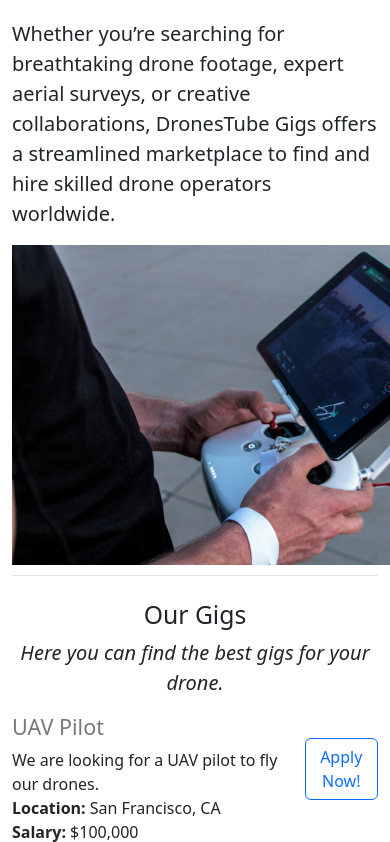
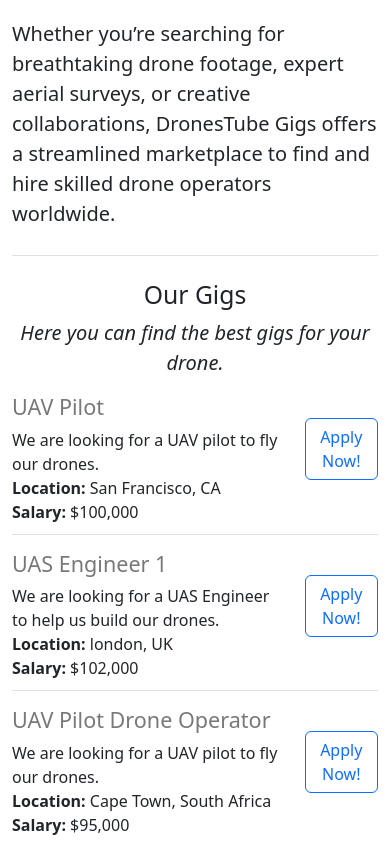
Before and after one commit to RaphRivers/dronestube_gigs, a Flask app: page / in a window 390 px wide; the page is wider, and only the part inside the window is pictured. Shown: the part 418-1260 px from the top of that part. Run offline with Flask 3, Linux system fonts and the light colour scheme.

Commit message:
update index page

```diff
--- a/templates/index.html
+++ b/templates/index.html
@@ -29,7 +29,7 @@
                             collaborations, DronesTube Gigs offers a streamlined marketplace to find and hire skilled drone operators worldwide.
                         </p>
                     </div>
-                    <div class="col-md-5">
+                    <div class="d-none d-md-block col-md-5">
                         <img src="../static/drone-pilot.jpg" height="320">
                     </div>
                 </div>
```
